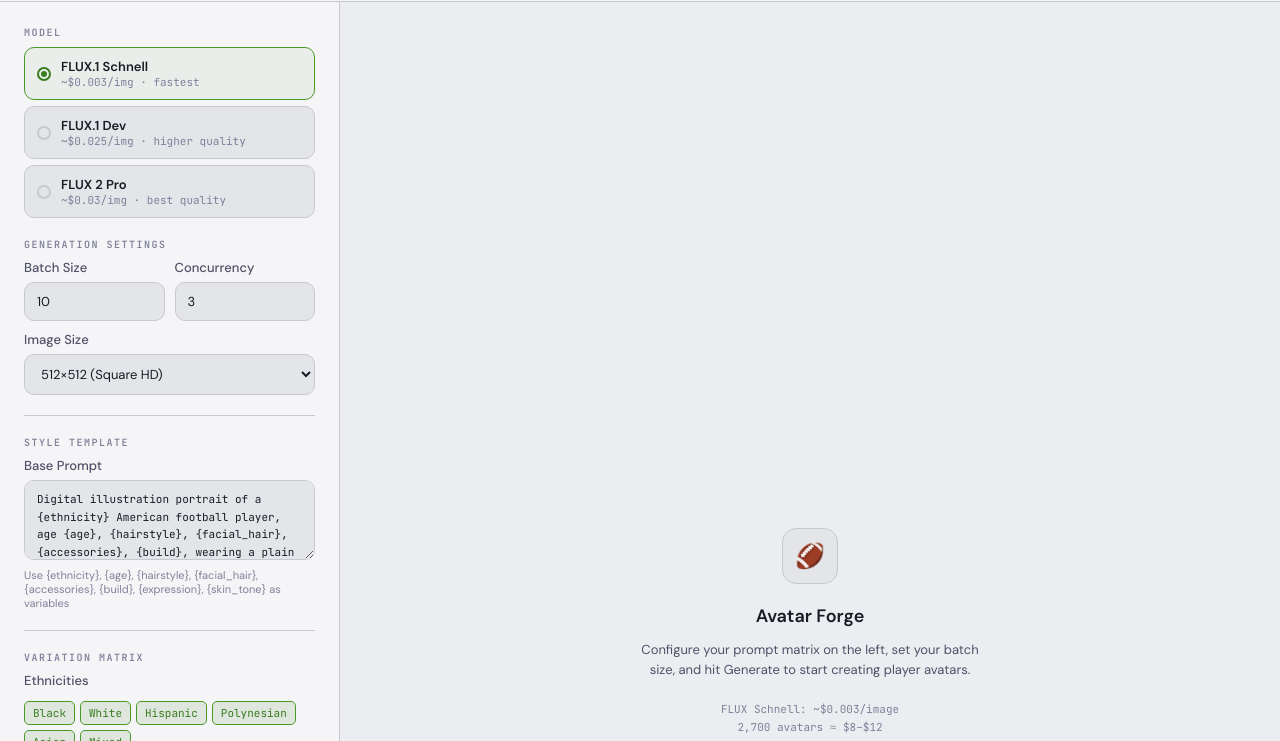
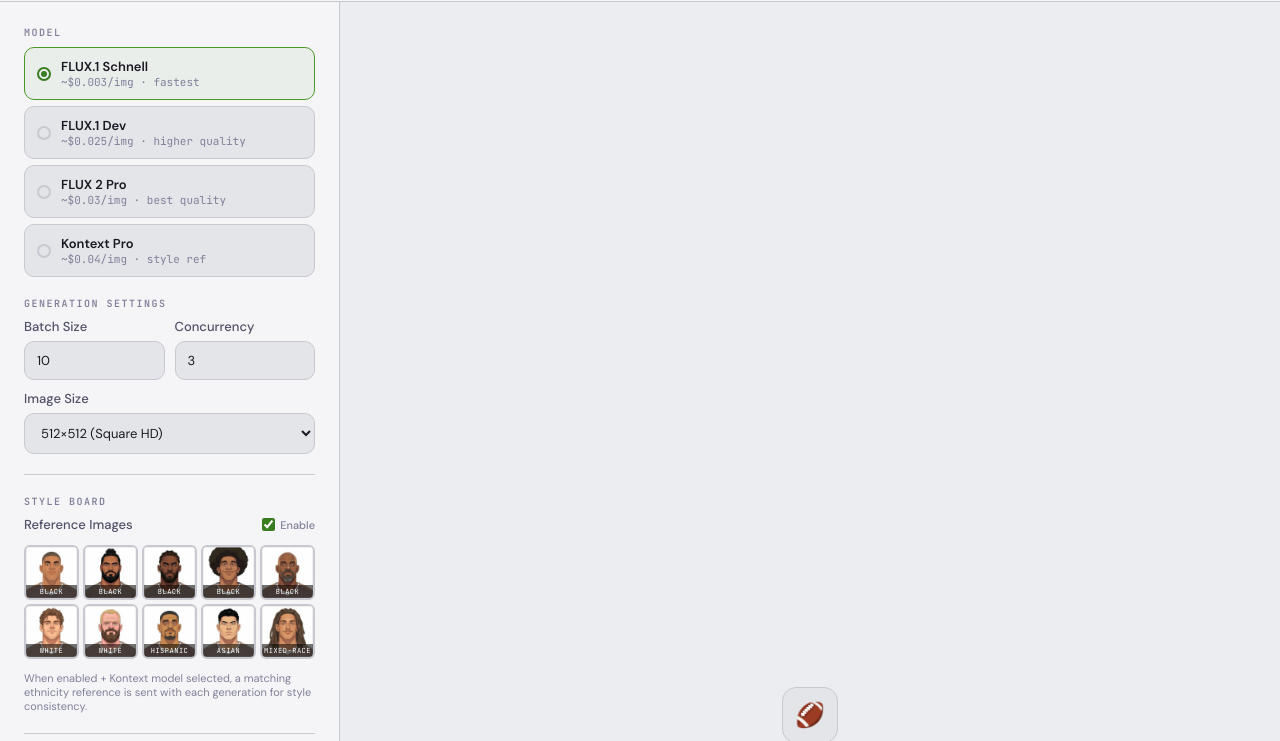
Before and after one commit to visceralcc/cven, a website: page public/nextgm/avatar-forge.html in a window 1280 px wide. Shown: the part 59-800 px from the top of the page. Drawn offline with Linux system fonts and the light colour scheme.

Commit message:
04.12.26.1

```diff
--- a/public/nextgm/avatar-forge.html
+++ b/public/nextgm/avatar-forge.html
@@ -572,6 +572,38 @@
     justify-content: flex-end;
   }
 
+  /* Style Board */
+  .ref-thumb {
+    aspect-ratio: 1;
+    border-radius: 6px;
+    overflow: hidden;
+    border: 2px solid var(--border);
+    position: relative;
+    cursor: default;
+  }
+
+  .ref-thumb img {
+    width: 100%;
+    height: 100%;
+    object-fit: cover;
+    display: block;
+  }
+
+  .ref-thumb .ref-label {
+    position: absolute;
+    bottom: 0;
+    left: 0;
+    right: 0;
+    font-family: 'JetBrains Mono', monospace;
+    font-size: 7px;
+    text-align: center;
+    background: rgba(0,0,0,0.55);
+    color: #fff;
+    padding: 2px 0;
+    letter-spacing: 0.5px;
+    text-transform: uppercase;
+  }
+
   /* Scrollbar */
   ::-webkit-scrollbar { width: 6px; height: 6px; }
   ::-webkit-scrollbar-track { background: transparent; }
@@ -640,6 +672,14 @@
             <div class="model-meta">~$0.03/img · best quality</div>
           </div>
         </label>
+        <label class="model-option" data-model="fal-ai/flux-pro/kontext">
+          <input type="radio" name="model" value="fal-ai/flux-pro/kontext" />
+          <div class="model-radio"></div>
+          <div class="model-info">
+            <div class="model-name">Kontext Pro</div>
+            <div class="model-meta">~$0.04/img · style ref</div>
+          </div>
+        </label>
       </div>
     </div>
 
@@ -662,6 +702,20 @@
           <option value="square">512×512 (Square)</option>
           <option value="portrait_4_3">Portrait 3:4</option>
         </select>
+      </div>
+    </div>
+
+    <div class="matrix-section">
+      <div class="section-label">Style Board</div>
+      <div class="field">
+        <label style="display:flex;align-items:center;justify-content:space-between;">
+          <span>Reference Images</span>
+          <label style="font-size:11px;display:flex;align-items:center;gap:5px;cursor:pointer;color:var(--text-muted);">
+            <input type="checkbox" id="useStyleRefs" checked style="accent-color:var(--accent);" /> Enable
+          </label>
+        </label>
+        <div id="styleBoard" style="display:grid;grid-template-columns:repeat(5,1fr);gap:4px;margin-top:6px;"></div>
+        <div class="hint" style="margin-top:6px">When enabled + Kontext model selected, a matching ethnicity reference is sent with each generation for style consistency.</div>
       </div>
     </div>
 
@@ -784,7 +838,64 @@
     'fal-ai/flux/schnell': 0.003,
     'fal-ai/flux/dev': 0.025,
     'fal-ai/flux-2/pro': 0.03,
+    'fal-ai/flux-pro/kontext': 0.04,
   };
+
+  // ─── Style References ────────────────────────────
+  const STYLE_REFS = {
+    'Black': [
+      '/nextgm/refs/black/01_black_buzzcut.png',
+      '/nextgm/refs/black/03_black_cornrows.png',
+      '/nextgm/refs/black/05_black_beard.png',
+      '/nextgm/refs/black/07_black_afro.png',
+      '/nextgm/refs/black/09_black_bald.png',
+    ],
+    'White': [
+      '/nextgm/refs/white/02_white_wavy.png',
+      '/nextgm/refs/white/06_white_blonde.png',
+    ],
+    'Hispanic Latino': [
+      '/nextgm/refs/hispanic/04_hispanic_manbun.png',
+    ],
+    'Polynesian Samoan': [],
+    'Asian': [
+      '/nextgm/refs/asian/08_asian_spiky.png',
+    ],
+    'mixed-race biracial': [
+      '/nextgm/refs/mixed/10_mixed_dreads.png',
+    ],
+  };
+
+  function renderStyleBoard() {
+    const board = document.getElementById('styleBoard');
+    board.innerHTML = '';
+    const allRefs = [];
+    for (const [eth, refs] of Object.entries(STYLE_REFS)) {
+      for (const ref of refs) {
+        allRefs.push({ eth, ref });
+      }
+    }
+    for (const { eth, ref } of allRefs) {
+      const shortEth = eth.split(' ')[0];
+      const div = document.createElement('div');
+      div.className = 'ref-thumb';
+      div.innerHTML = `<img src="${ref}" loading="lazy" /><div class="ref-label">${shortEth}</div>`;
+      board.appendChild(div);
+    }
+  }
+
+  renderStyleBoard();
+
+  function getRefForEthnicity(ethnicity) {
+    const refs = STYLE_REFS[ethnicity];
+    if (!refs || refs.length === 0) {
+      // Fallback: pick from any available ref
+      const allRefs = Object.values(STYLE_REFS).flat();
+      if (allRefs.length === 0) return null;
+      return window.location.origin + allRefs[Math.floor(Math.random() * allRefs.length)];
+    }
+    return window.location.origin + refs[Math.floor(Math.random() * refs.length)];
+  }
 
   // ─── Helpers ────────────────────────────────────────
   function getActiveTags(id) {
@@ -865,7 +976,7 @@
     const ethnicity = pickRandom(ethnicities);
     const skinTones = SKIN_TONES_MAP[ethnicity] || ['natural skin tones'];
 
-    return template
+    const prompt = template
       .replace('{ethnicity}', ethnicity)
       .replace('{age}', pickRandom(AGES))
       .replace('{hairstyle}', pickRandom(hairstyles))
@@ -874,6 +985,8 @@
       .replace('{build}', pickRandom(BUILDS))
       .replace('{expression}', pickRandom(EXPRESSIONS))
       .replace('{skin_tone}', pickRandom(skinTones));
+
+    return { prompt, ethnicity };
   }
 
   // ─── Log ───────────────────────────────────────────
@@ -1008,9 +1121,10 @@
   }
 
   // ─── API Call ──────────────────────────────────────
-  async function generateImage(prompt, index, signal) {
+  async function generateImage(prompt, index, signal, ethnicity) {
     const model = getModel();
     const imageSize = document.getElementById('imageSize').value;
+    const useRefs = document.getElementById('useStyleRefs').checked;
 
     const submitBody = {
       action: 'submit',
@@ -1018,6 +1132,14 @@
       prompt,
       image_size: imageSize,
     };
+
+    // Kontext: attach a style reference image
+    if (model === 'fal-ai/flux-pro/kontext' && useRefs && ethnicity) {
+      const refUrl = getRefForEthnicity(ethnicity);
+      if (refUrl) {
+        submitBody.image_url = refUrl;
+      }
+    }
 
     if (model === 'fal-ai/flux/schnell') {
       submitBody.num_inference_steps = 4;
@@ -1111,7 +1233,8 @@
     // Build all prompts upfront
     const prompts = [];
     for (let i = 0; i < batchSize; i++) {
-      prompts.push({ prompt: buildPrompt(template), index: i });
+      const built = buildPrompt(template);
+      prompts.push({ prompt: built.prompt, ethnicity: built.ethnicity, index: i });
     }
 
     // Process with concurrency limit
@@ -1125,11 +1248,11 @@
         }
 
         const idx = cursor++;
-        const { prompt, index } = prompts[idx];
+        const { prompt, index, ethnicity } = prompts[idx];
 
         try {
           log(`[${index + 1}/${batchSize}] Generating...`);
-          const url = await generateImage(prompt, index, state.abortController.signal);
+          const url = await generateImage(prompt, index, state.abortController.signal, ethnicity);
 
           state.completed++;
           state.generated.push({ url, prompt, index });
```
Also changed, not shown: src/index.js (+22 -14 lines), public/nextgm/refs/asian/08_asian_spiky.png (added), public/nextgm/refs/black/01_black_buzzcut.png (added), public/nextgm/refs/black/03_black_cornrows.png (added), public/nextgm/refs/black/05_black_beard.png (added), public/nextgm/refs/black/07_black_afro.png (added), public/nextgm/refs/black/09_black_bald.png (added), public/nextgm/refs/hispanic/04_hispanic_manbun.png (added), public/nextgm/refs/mixed/10_mixed_dreads.png (added), public/nextgm/refs/white/02_white_wavy.png (added), public/nextgm/refs/white/06_white_blonde.png (added).
